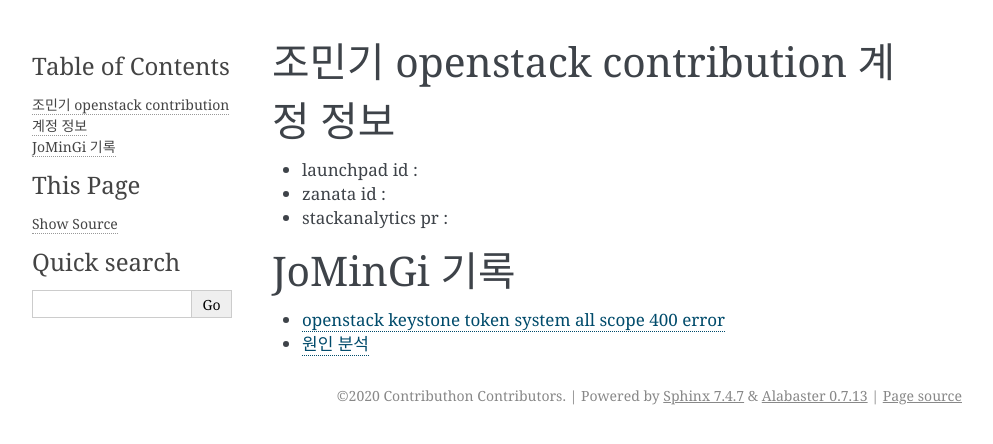
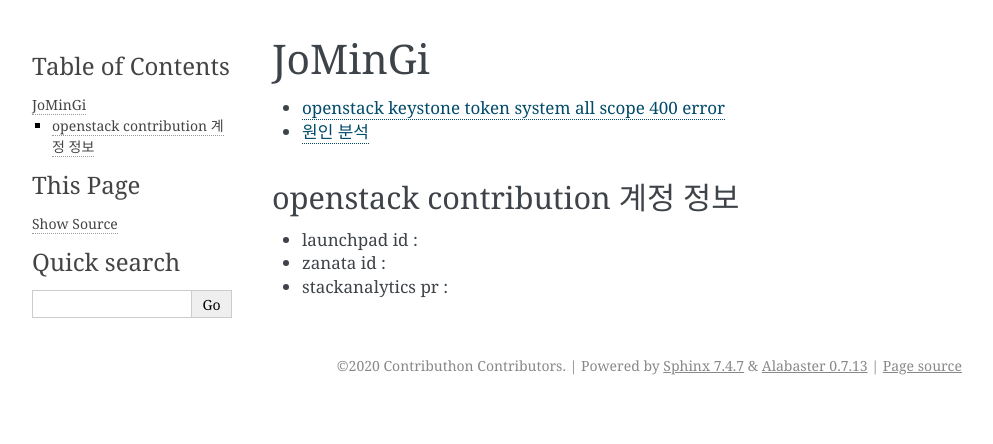
Before and after one commit to openstack-kr/contributhon-2020, a Sphinx documentation site: the page built from doc/source/JoMinGi/index.rst, in a window 1280 px wide. Shown: the top 444 px of the page, without its empty margins (148-1141 px from the left). Built offline with Sphinx 7.4.7, drawn with Linux system fonts in a browser that asks for light colours; the version number could not be read and is left out.

Commit message:
Update index.rst

```diff
--- a/doc/source/JoMinGi/index.rst
+++ b/doc/source/JoMinGi/index.rst
@@ -1,18 +1,16 @@
 .. _JoMinGi:
 
-========================
-조민기 openstack contribution 계정 정보
-========================
-- launchpad id :
-- zanata id :
-- stackanalytics pr :
-
-
-========================
-JoMinGi 기록
-========================
+=================================================
+JoMinGi
+=================================================
 
 .. toctree::
    :maxdepth: 1
 
    keystone_token_system_scope.rst
+
+openstack contribution 계정 정보
+-------------------------------------------------
+- launchpad id :
+- zanata id :
+- stackanalytics pr :
```
